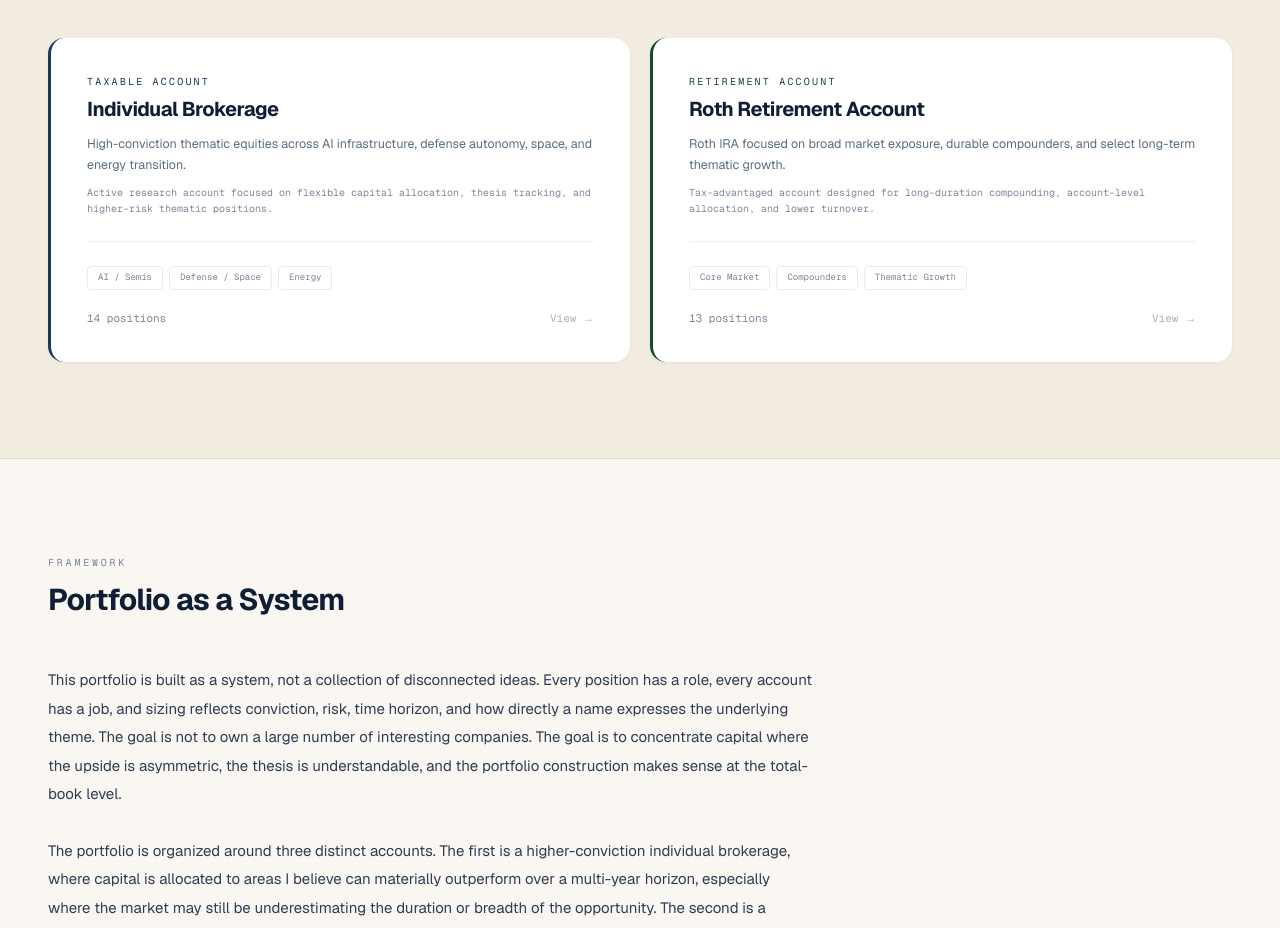
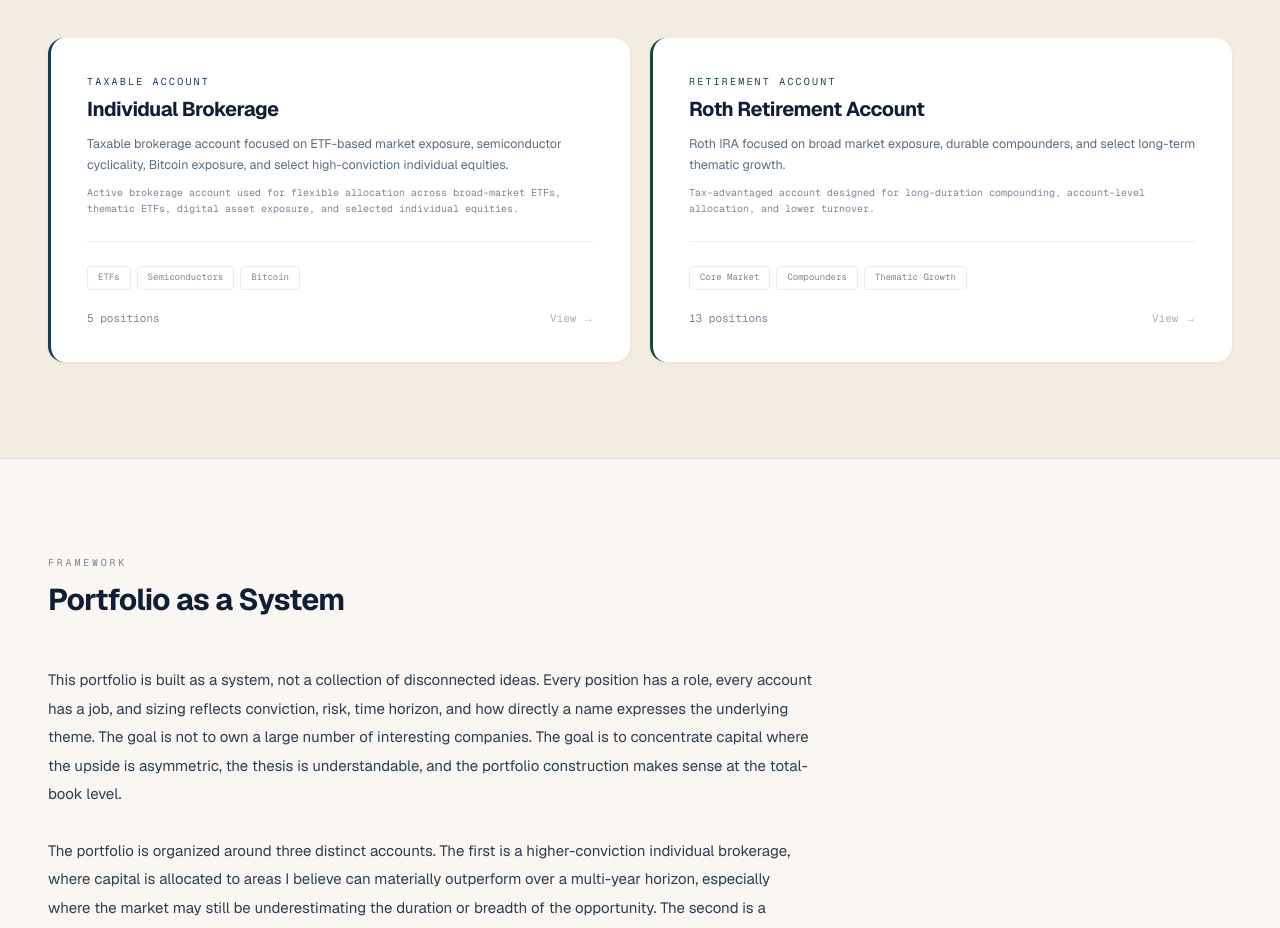
Before and after one commit to toffeli1/toffel-portfolio-site, a Next.js app: page / in a window 1280 px wide. Shown: the part 1340-2268 px from the top of the page. Built offline with nearby package versions, Linux system fonts and the light colour scheme.

Commit message:
Update Individual Brokerage holdings

```diff
--- a/app/page.tsx
+++ b/app/page.tsx
@@ -210,10 +210,10 @@ export default function OverviewPage() {
                 slug="retail-with-friends"
                 subtitle="Taxable Account"
                 title="Individual Brokerage"
-                description="High-conviction thematic equities across AI infrastructure, defense autonomy, space, and energy transition."
-                role="Active research account focused on flexible capital allocation, thesis tracking, and higher-risk thematic positions."
+                description="Taxable brokerage account focused on ETF-based market exposure, semiconductor cyclicality, Bitcoin exposure, and select high-conviction individual equities."
+                role="Active brokerage account used for flexible allocation across broad-market ETFs, thematic ETFs, digital asset exposure, and selected individual equities."
                 color="#1a3a5c"
-                themes={["AI / Semis", "Defense / Space", "Energy"]}
+                themes={["ETFs", "Semiconductors", "Bitcoin"]}
                 holdingCount={holdings.length}
               />
               <SleeveCard
--- a/components/CategorySection.tsx
+++ b/components/CategorySection.tsx
@@ -2,9 +2,8 @@ import { Category, Holding } from "@/data/holdings";
 import HoldingsTable from "./HoldingsTable";
 
 const COLOR: Record<Category, string> = {
-  AI: "#1a3a5c",
-  "Defense / Drone": "#8b2530",
-  Energy: "#1a4a2e",
+  ETFs: "#1a3a5c",
+  Equities: "#1a4a2e",
 };
 
 interface Props {
--- a/components/HoldingsTable.tsx
+++ b/components/HoldingsTable.tsx
@@ -4,15 +4,13 @@ import { PriceCell, ChangeCell } from "./QuoteCell";
 import { ClickableRow } from "./ClickableRow";
 
 const COLOR: Record<Category, string> = {
-  AI: "#1a3a5c",
-  "Defense / Drone": "#8b2530",
-  Energy: "#1a4a2e",
+  ETFs: "#1a3a5c",
+  Equities: "#1a4a2e",
 };
 
 const BG: Record<Category, string> = {
-  AI: "rgba(26,58,92,0.08)",
-  "Defense / Drone": "rgba(139,37,48,0.08)",
-  Energy: "rgba(26,74,46,0.08)",
+  ETFs: "rgba(26,58,92,0.08)",
+  Equities: "rgba(26,74,46,0.08)",
 };
 
 export default function HoldingsTable({
--- a/data/holdings.ts
+++ b/data/holdings.ts
@@ -1,18 +1,13 @@
 // ─── Edit this file to update holdings, weights, or thesis notes ────────────
 
-export type Category = 'AI' | 'Defense / Drone' | 'Energy';
+export type Category = 'ETFs' | 'Equities';
 
 export type Subcategory =
-  | 'Hardware / Compute'
-  | 'Photonics / Optical Networking'
-  | 'Lasers / Components'
-  | 'AI Infrastructure / Supporting Systems'
-  | 'Drone / UAV Systems'
-  | 'Traditional Energy'
-  | 'Nuclear'
-  | 'Uranium'
-  | 'Grid / Power Infrastructure'
-  | 'Nuclear / Power Infrastructure';
+  | 'Large-Cap Growth ETF'
+  | 'Broad Market ETF'
+  | 'Semiconductors ETF'
+  | 'Bitcoin ETF'
+  | 'Semiconductor Equity';
 
 export interface Purchase {
   costBasis: number;    // per-share average cost
@@ -33,170 +28,60 @@ export interface Holding {
   /** Set to false to suppress live market data for this holding. Defaults to true. */
   livePricing?: boolean;
   purchase?: Purchase;
-  // ── Entry date / price ────────────────────────────────────────────────────
-  /** Confirmed purchase date "YYYY-MM-DD" — shows as solid "Entry" marker */
   confirmedPurchaseDate?: string;
-  /** ISO date override for estimated entry when auto-detection is wrong */
   estimatedPurchaseDate?: string;
-  /** Implied entry price; chart finds closest historical date when set */
   estimatedEntryPrice?: number;
   purchaseDateSource?: "confirmed" | "estimated" | "unknown";
 }
 
+// Weights are placeholder equal-weight (20% each) pending exact account weights.
 export const holdings: Holding[] = [
-  // ─── AI (60%) ────────────────────────────────────────────────────────────────
+  // ─── ETFs (80%) ──────────────────────────────────────────────────────────────
   {
-    ticker: 'MRVL',
-    company: 'Marvell Technology',
-    portfolioPct: 10.0,
-    category: 'AI',
-    subcategory: 'Hardware / Compute',
-    entryPrice: 127.3,
-    thesis:
-      'Custom silicon and networking ASICs driving AI data center buildout; strong hyperscaler design-win pipeline.',
+    ticker: 'QQQM',
+    company: 'Invesco Nasdaq-100 ETF',
+    portfolioPct: 20.0,
+    category: 'ETFs',
+    subcategory: 'Large-Cap Growth ETF',
+    thesis: 'Nasdaq / large-cap growth exposure.',
   },
   {
-    ticker: 'POET',
-    company: 'POET Technologies',
-    portfolioPct: 8.0,
-    category: 'AI',
-    subcategory: 'Photonics / Optical Networking',
-    entryPrice: 12.0,
-    thesis:
-      'Optical interposer platform enabling co-packaged photonics for AI cluster connectivity; asset-light licensing model with Tier 1 design-in momentum at 800G/1.6T.',
+    ticker: 'SMH',
+    company: 'VanEck Semiconductor ETF',
+    portfolioPct: 20.0,
+    category: 'ETFs',
+    subcategory: 'Semiconductors ETF',
+    thesis: 'Broad semiconductor cycle / AI infrastructure exposure.',
   },
+  {
+    ticker: 'VOO',
+    company: 'Vanguard S&P 500 ETF',
+    portfolioPct: 20.0,
+    category: 'ETFs',
+    subcategory: 'Broad Market ETF',
+    thesis: 'Core U.S. equity market exposure.',
+  },
+  {
+    ticker: 'FBTC',
+    company: 'Fidelity Wise Origin Bitcoin Fund',
+    portfolioPct: 20.0,
+    category: 'ETFs',
+    subcategory: 'Bitcoin ETF',
+    thesis: 'Bitcoin exposure through ETF structure.',
+  },
+  // ─── Equities (20%) ──────────────────────────────────────────────────────────
   {
     ticker: 'MU',
     company: 'Micron Technology',
-    portfolioPct: 7.5,
-    category: 'AI',
-    subcategory: 'Hardware / Compute',
-    entryPrice: 326.2,
-    thesis:
-      'High-bandwidth memory (HBM3E) supplying AI accelerator demand; only U.S.-headquartered HBM supplier.',
-  },
-  {
-    ticker: 'LITE',
-    company: 'Lumentum Holdings',
-    portfolioPct: 6.5,
-    category: 'AI',
-    subcategory: 'Lasers / Components',
-    entryPrice: 848.7,
-    thesis:
-      'Laser components for optical networking and 3D sensing; beneficiary of AI-driven photonics demand cycle.',
-  },
-  {
-    ticker: 'ALAB',
-    company: 'Astera Labs',
-    portfolioPct: 6.5,
-    category: 'AI',
-    subcategory: 'AI Infrastructure / Supporting Systems',
-    entryPrice: 200.0,
-    thesis:
-      'PCIe and CXL connectivity fabric enabling low-latency communication within AI training clusters.',
-  },
-  {
-    ticker: 'AMKR',
-    company: 'Amkor Technology',
-    portfolioPct: 6.5,
-    category: 'AI',
-    subcategory: 'Hardware / Compute',
-    entryPrice: 75.5,
-    thesis:
-      'Advanced packaging (CoWoS, SoIC) enabling chiplet-based AI silicon; key position in TSMC supply chain.',
-  },
-  {
-    ticker: 'VRT',
-    company: 'Vertiv Holdings',
-    portfolioPct: 5.0,
-    category: 'AI',
-    subcategory: 'AI Infrastructure / Supporting Systems',
-    entryPrice: 320.7,
-    thesis:
-      'Power and thermal management infrastructure for hyperscale AI data centers; multi-year backlog visibility.',
-  },
-  {
-    ticker: 'CRWV',
-    company: 'CoreWeave',
-    portfolioPct: 5.0,
-    category: 'AI',
-    subcategory: 'AI Infrastructure / Supporting Systems',
-    entryPrice: 115.6,
-    thesis:
-      'Purpose-built GPU cloud for AI training and inference; strong hyperscaler and enterprise contract pipeline.',
-  },
-  {
-    ticker: 'PLAB',
-    company: 'Photronics',
-    portfolioPct: 5.0,
-    category: 'AI',
-    subcategory: 'AI Infrastructure / Supporting Systems',
-    entryPrice: 51.4,
-    thesis:
-      'Photomask manufacturing underpinning advanced-node semiconductor production; oligopolistic market structure.',
-  },
-
-  // ─── Defense / Drone (20%) ───────────────────────────────────────────────────
-  {
-    ticker: 'AVEX',
-    company: 'AEVEX Corp',
     portfolioPct: 20.0,
-    category: 'Defense / Drone',
-    subcategory: 'Drone / UAV Systems',
-    thesis:
-      'Concentrated position in autonomous unmanned aerial systems for defense applications.',
-    purchase: {
-      costBasis: 37.56,
-      shares: 10.65,
-      totalInvested: 400,
-    },
-    entryPrice: 37.0,
-  },
-
-  // ─── Energy (20%) ────────────────────────────────────────────────────────────
-  {
-    ticker: 'COP',
-    company: 'ConocoPhillips',
-    portfolioPct: 5.0,
-    category: 'Energy',
-    subcategory: 'Traditional Energy',
-    entryPrice: 122.6,
-    thesis:
-      'Large-cap E&P with strong free cash flow generation and disciplined capital allocation through the cycle.',
-  },
-  {
-    ticker: 'BWXT',
-    company: 'BWX Technologies',
-    portfolioPct: 5.0,
-    category: 'Energy',
-    subcategory: 'Nuclear',
-    entryPrice: 267.7,
-    thesis:
-      'Nuclear components and propulsion systems for U.S. government; long-cycle contract visibility.',
-  },
-  {
-    ticker: 'CCJ',
-    company: 'Cameco Corporation',
-    portfolioPct: 5.0,
-    category: 'Energy',
-    subcategory: 'Uranium',
-    entryPrice: 123.9,
-    thesis:
-      'Leading uranium miner positioned for the nuclear renaissance; multi-decade supply agreements in place.',
-  },
-  {
-    ticker: 'CEG',
-    company: 'Constellation Energy',
-    portfolioPct: 5.0,
-    category: 'Energy',
-    subcategory: 'Nuclear / Power Infrastructure',
-    entryPrice: 294.3,
-    thesis:
-      'Largest US nuclear operator capturing premium pricing from AI data center clean power demand; long-term PPAs with hyperscalers underpin durable earnings growth.',
+    category: 'Equities',
+    subcategory: 'Semiconductor Equity',
+    entryPrice: 300,
+    thesis: 'Memory cycle recovery and AI-related DRAM/HBM demand.',
   },
 ];
 
-// ─── Category-level summary (update pct if you add/remove holdings) ───────────
+// ─── Category-level summary ───────────────────────────────────────────────────
 export const categoryAllocations: {
   category: Category;
   pct: number;
@@ -204,25 +89,16 @@ export const categoryAllocations: {
   description: string;
 }[] = [
   {
-    category: 'AI',
-    pct: 60,
+    category: 'ETFs',
+    pct: 80,
     color: '#1a3a5c',
-    description:
-      'Hardware, photonics, and infrastructure enabling the AI buildout across the full stack.',
+    description: 'Broad-market, thematic, and digital asset ETF exposure.',
   },
   {
-    category: 'Defense / Drone',
-    pct: 20,
-    color: '#8b2530',
-    description:
-      'Autonomous unmanned systems at the intersection of defense modernization and advanced robotics.',
-  },
-  {
-    category: 'Energy',
+    category: 'Equities',
     pct: 20,
     color: '#1a4a2e',
-    description:
-      'Traditional and nuclear energy positioned for long-cycle demand driven by AI power requirements.',
+    description: 'High-conviction individual equity positions.',
   },
 ];
 
--- a/data/portfolios.ts
+++ b/data/portfolios.ts
@@ -20,13 +20,13 @@ export const portfolios: Portfolio[] = [
   {
     slug: "retail-with-friends",
     title: "Individual Brokerage",
-    subtitle: "Taxable Account · High-Conviction Thematic Equities · Active Research",
+    subtitle: "Taxable Account · ETF Exposure · Active Research",
     description:
-      "Concentrated thematic bets across AI infrastructure, defense autonomy, and energy transition.",
-    role: "Primary expression of high-conviction themes. Carries the highest risk budget in the book.",
+      "Taxable brokerage account focused on ETF-based market exposure, semiconductor cyclicality, Bitcoin exposure, and select high-conviction individual equities.",
+    role: "Active brokerage account used for flexible allocation across broad-market ETFs, thematic ETFs, digital asset exposure, and selected individual equities.",
     type: "retail",
     color: "#1a3a5c",
-    themes: ["AI", "Defense / Drone", "Energy"],
+    themes: ["ETFs", "Semiconductors", "Bitcoin"],
   },
   {
     slug: "roth-ira",
```
